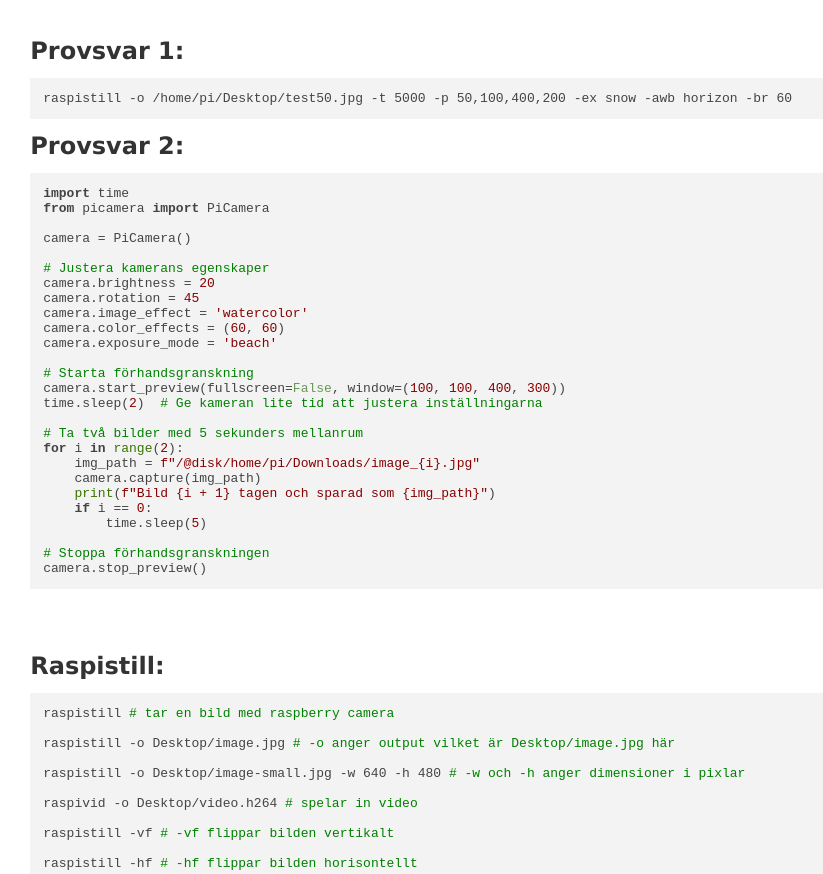
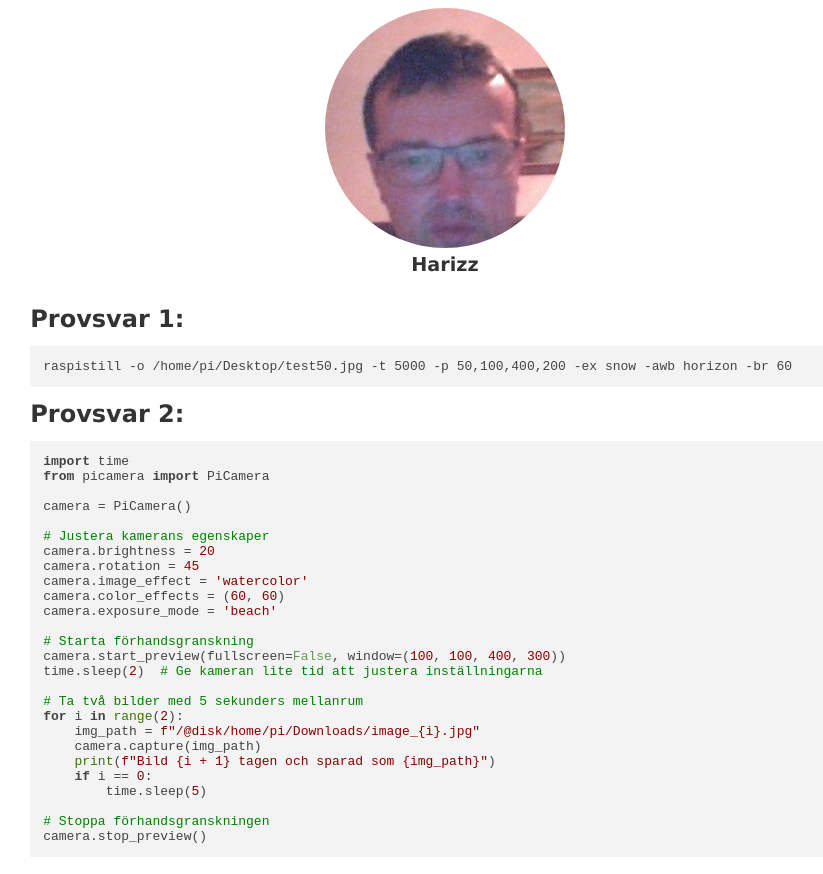
Before and after one commit to Poiku/harisprov, a plain HTML site: page index.html in a window 1280 px wide. Shown: the top 874 px of the page, without its empty margins (195-1018 px from the left). Drawn offline with nearby package versions, Linux system fonts and the light colour scheme.

Commit message:
Revert "no logo"
This reverts commit 577a9c23a80621b604c52adfd623222070565d70.

```diff
--- a/index.html
+++ b/index.html
@@ -103,7 +103,7 @@
     <title>Harisprov</title>
 </head>
 <body>
-    <div class="header" style="display: none;">
+    <div class="header">
         <div id="haris-logo">
             <img src="./media/logo.jpg" alt="Haris">
             <div>Harizz</div>
```
